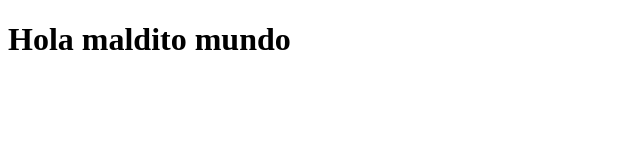
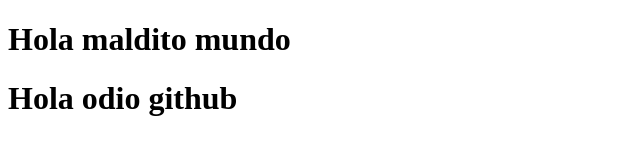
Before and after one commit to alexcortezconde/cuarto-repo, a plain HTML site: page index.html in a window 1280 px wide. Shown: the whole page, without its empty margins (0-640 px from the left). Drawn offline with Linux system fonts and the light colour scheme.

Commit message:
odio github

```diff
--- a/index.html
+++ b/index.html
@@ -8,5 +8,6 @@
 </head>
 <body>
     <h1>Hola maldito mundo</h1>
+    <h1>Hola odio github</h1>
 </body>
 </html>
```
